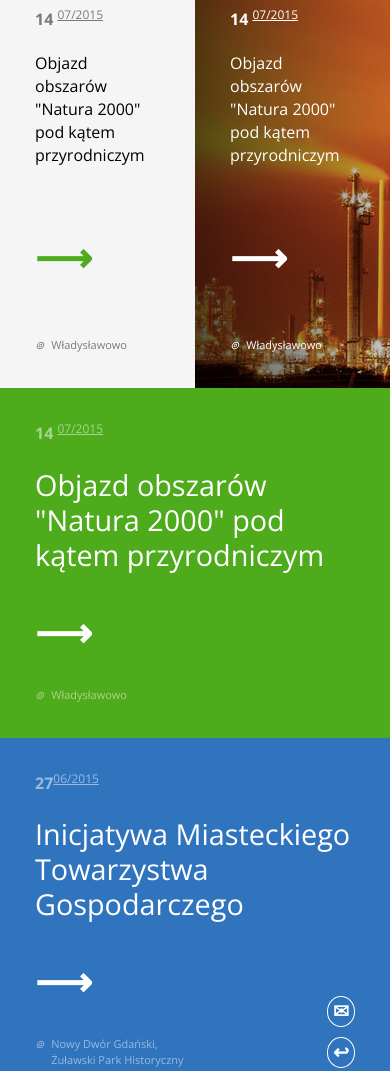
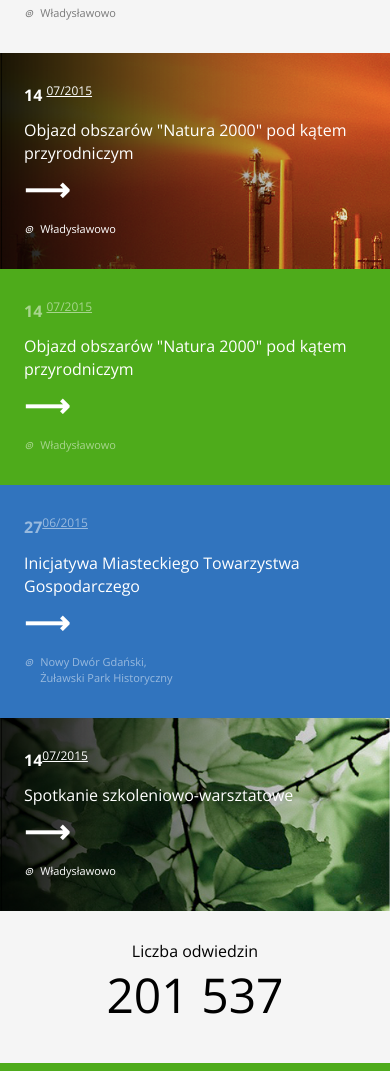
Before and after one commit to damianwojcik/flexbox-ppn, a plain HTML site: page index.html in a window 390 px wide. Shown: the part 901-1972 px from the top of the page. Drawn offline with nearby package versions, Linux system fonts and the light colour scheme.

Commit message:
Responsive main content

```diff
--- a/index.html
+++ b/index.html
@@ -41,7 +41,6 @@
         </header>
         <!-- /.header -->
         <main class="main">
-            <div class="row">
             <div class="col col-6">
                 <article class="article" style="background-image: url('images/article1.png')">
                     <div class="article__wrap">
@@ -103,9 +102,6 @@
                 <!-- /.article -->
             </div>
             <!-- /.col col-3 -->
-            </div>
-            <!-- /.row -->
-            <div class="row">
             <div class="col col-3">
                 <article class="article bg-color bg-lightgray">
                     <div class="article__wrap">
@@ -163,9 +159,6 @@
                 <!-- /.article -->
             </div>
             <!-- /.col col-6 -->
-            </div>
-            <!-- /.row -->
-            <div class="row">
             <div class="col col-6">
                 <article class="article bg-color bg-blue">
                     <div class="article__wrap">
@@ -208,11 +201,10 @@
                     <!-- /.article -->
             </div>
             <!-- /.col col-3 -->
-                <div class="col col-3">
-                    <div class="row">
+            <div class="col col-3 flex-columns">
                 <div class="col col-12">
-                            <article class="article counter bg-color bg-lightgray flex justify-content-center align-items-center">
-                                <div class="article__wrap">
+                    <article class="article counter bg-color bg-lightgray">
+                        <div class="article__wrap justify-content-center">
                             <h4 class="counter__title">Liczba odwiedzin</h4>
                             <span class="counter__value">201 537</span>
                         </div>
@@ -222,8 +214,8 @@
                 </div>
                 <!-- /.col col-12 -->
                 <div class="col col-12">
-                            <article class="article text-center bg-color bg-green flex justify-content-center align-items-center">
-                                <div class="article__wrap">
+                    <article class="article text-center bg-color bg-green">
+                        <div class="article__wrap justify-content-center align-items-center">
                             <a href="#">Więcej wydarzeń</a>
                         </div>
                         <!-- /.article__wrap -->
@@ -232,11 +224,7 @@
                 </div>
                 <!-- /.col col-12 -->
             </div>
-                    <!-- /.row -->
-                </div>
             <!-- /.col col-3 -->
-            </div>
-            <!-- /.row -->
         </main>
         <!-- /.content -->
         <footer class="footer">
--- a/main.css
+++ b/main.css
@@ -76,6 +76,10 @@ button {
     display: flex;
 }
 
+.flex-columns {
+    flex-direction: column;
+}
+
 .justify-content-between {
     justify-content: space-between;
 }
@@ -94,7 +98,6 @@ button {
 
 .row {
     display: flex;
-    flex-wrap: wrap;
 }
 
 .row .row {
@@ -227,6 +230,11 @@ button {
 /* END HEADER */
 
 /* BEGIN MAIN */
+.main {
+    display: flex;
+    flex-wrap: wrap;
+}
+
 .main .col {
     display: flex;
 }
@@ -245,6 +253,9 @@ button {
 .article__wrap {
     position: relative;
     flex: 1;
+    display: flex;
+    flex-direction: column;
+    height: 100%;
 }
 
 .article a {
@@ -286,6 +297,7 @@ button {
     font-weight: 400;
     display: flex;
     justify-content: flex-start;
+    margin-top: auto;
 }
 
 .article__meta .icon-location {
--- a/max-1200px.css
+++ b/max-1200px.css
@@ -1,6 +1,35 @@
+/* BEGIN LAYOUT */
+.col-3 {
+    flex-basis: 50%;
+}
+/* END LAYOUT */
+
 /* BEGIN HEADER */
 .header,
 .footer {
     padding: 0 1rem;
 }
 /* END HEADER */
+
+/* BEGIN MAIN */
+.article__buttons {
+    display: none;
+}
+
+.article__wrap .article__title {
+    font-size: 1rem;
+    line-height: 1.4375rem;
+    margin-bottom: 2rem;
+    height: 4.5rem;
+    overflow: hidden;
+    max-width: 50%;
+}
+
+.article__wrap .article__arrow {
+    margin-bottom: 2rem;
+}
+
+.article.counter {
+    text-align: center;
+}
+/* END MAIN */
--- a/max-576px.css
+++ b/max-576px.css
@@ -3,3 +3,26 @@
     display: none;
 }
 /* END HEADER */
+
+/* BEGIN MAIN */
+.article {
+    padding: 2rem 1.5rem;
+}
+
+.article__date {
+    margin-bottom: 1rem;
+}
+
+.article__arrow {
+    font-size: 2rem;
+}
+
+.article__wrap .article__title {
+    margin-bottom: 0;
+    max-width: 100%;
+}
+
+.article__wrap .article__arrow {
+    margin-bottom: 0.5rem;
+}
+/* END MAIN */
--- a/max-768px.css
+++ b/max-768px.css
@@ -0,0 +1,12 @@
+/* BEGIN LAYOUT */
+.col-3,
+.col-6 {
+    flex-basis: 100%;
+}
+/* END LAYOUT */
+
+/* BEGIN MAIN */
+.article__wrap .article__title {
+    height: auto;
+}
+/* END MAIN */
--- a/max-992px.css
+++ b/max-992px.css
@@ -1,3 +1,13 @@
+/* BEGIN LAYOUT */
+.row {
+    flex-wrap: wrap;
+}
+
+.col-3 {
+    flex-basis: 50%;
+}
+/* END LAYOUT */
+
 /* BEGIN HEADER */
 .header .navigation__list {
     display: none;
```
Lines whose indentation alone changed are shown as unchanged.
